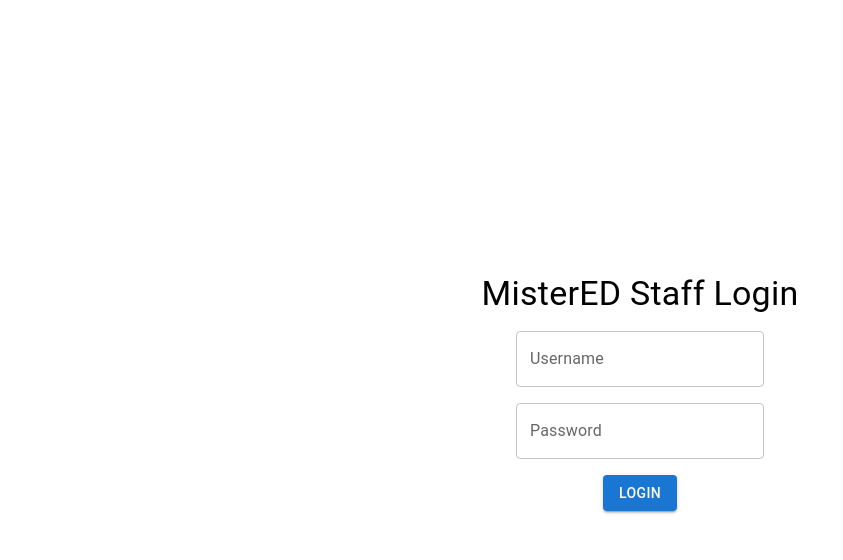
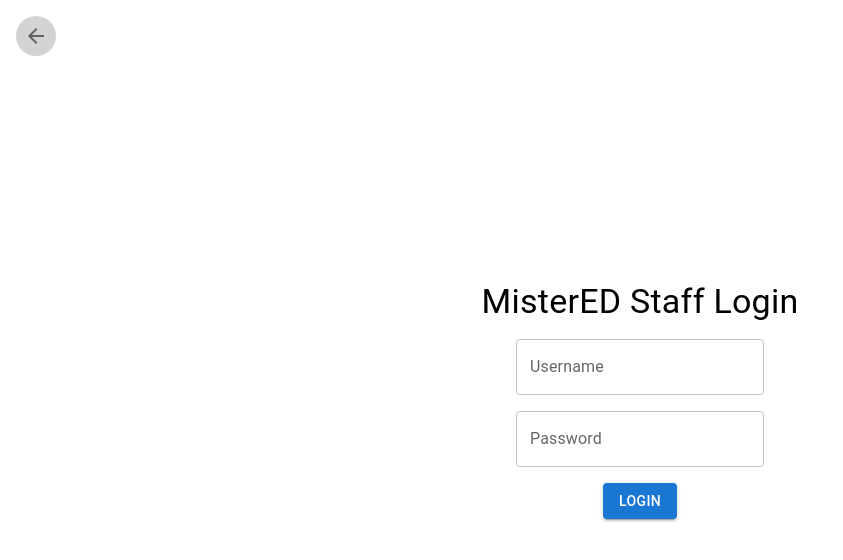
Before and after one commit to SENG-350-2024-fall/Team-1, a React (Create React App) app in the folder app/frontend/: page /staff-login in a window 1280 px wide. Shown: the top 560 px of the page, without its empty margins (0-843 px from the left). Built offline with nearby package versions, Linux system fonts and the light colour scheme.

Commit message:
integrate login button with api

```diff
--- a/app/frontend/package.json
+++ b/app/frontend/package.json
@@ -5,6 +5,7 @@
   "dependencies": {
     "@emotion/react": "^11.13.3",
     "@emotion/styled": "^11.13.0",
+    "@mui/icons-material": "^6.1.4",
     "@mui/material": "^6.1.4",
     "@mui/system": "^6.1.4",
     "@testing-library/jest-dom": "^5.17.0",
--- a/app/frontend/src/App.js
+++ b/app/frontend/src/App.js
@@ -1,5 +1,5 @@
-import React from 'react';
-import AppRoutes from './routes/Routes';
+import React from "react";
+import AppRoutes from "./routes/Routes";
 
 function App() {
   return (
--- a/app/frontend/src/components/dashboard/index.jsx
+++ b/app/frontend/src/components/dashboard/index.jsx
@@ -1,10 +1,29 @@
-import { Grid2 } from '@mui/material';
+import { Grid2, Typography, Button } from '@mui/material';
+import { useAuth } from "../../context/AuthContext";
 
 const Dashboard = () => {
+  const { logout } = useAuth();
+
   return (
-    <Grid2>
-      Dashboard
+    <Grid2
+    container
+    direction="column"
+    alignItems="center"
+    justifyContent="center"
+    spacing={2}
+    style={{ minHeight: "100vh" }}
+  >
+    <Grid2 item>
+      <Typography variant="h4" component="h1" align="center">
+        Welcome to MisterED
+      </Typography>
     </Grid2>
+    <Grid2 item>
+      <Button variant="contained" color="primary" fullWidth onClick={logout}>
+        Logout
+      </Button>
+    </Grid2>
+  </Grid2>
   );
 };
 
--- a/app/frontend/src/components/home/index.jsx
+++ b/app/frontend/src/components/home/index.jsx
@@ -1,11 +1,11 @@
-import { Grid, Button, Typography } from '@mui/material';
+import { Grid2, Button, Typography } from '@mui/material';
 import { useNavigate } from 'react-router-dom'; // Import useNavigate for navigation
 
 const LandingPage = () => {
   const navigate = useNavigate(); // useNavigate hook for programmatic navigation
 
   return (
-    <Grid
+    <Grid2
       container
       direction="column"
       alignItems="center"
@@ -13,13 +13,13 @@ const LandingPage = () => {
       spacing={2}
       style={{ minHeight: '100vh' }}
     >
-      <Grid item>
+      <Grid2 item>
         <Typography variant="h4" component="h1" align="center">
-          Welcome Mister ED
+          Mister ED
         </Typography>
-      </Grid>
+      </Grid2>
 
-      <Grid item>
+      <Grid2 item>
         <Button
           variant="contained"
           color="primary"
@@ -28,9 +28,9 @@ const LandingPage = () => {
         >
           Patient Login
         </Button>
-      </Grid>
+      </Grid2>
 
-      <Grid item>
+      <Grid2 item>
         <Button
           variant="contained"
           color="secondary"
@@ -39,8 +39,8 @@ const LandingPage = () => {
         >
           Staff Login
         </Button>
-      </Grid>
-    </Grid>
+      </Grid2>
+    </Grid2>
   );
 };
 
--- a/app/frontend/src/components/patientLogin/index.jsx
+++ b/app/frontend/src/components/patientLogin/index.jsx
@@ -1,8 +1,16 @@
-import { Grid, TextField, Button, Typography } from '@mui/material';
+import { Grid2, TextField, Button, Typography, IconButton } from '@mui/material';
+import ArrowBackIcon from '@mui/icons-material/ArrowBack';
+import { useNavigate } from 'react-router-dom';
 
-const patientLogin = () => {
+const PatientLogin = () => {
+  const navigate = useNavigate();
+
+  const handleBack = () => {
+    navigate('/home');
+  };
+
   return (
-    <Grid
+    <Grid2
       container
       direction="column"
       alignItems="center"
@@ -10,20 +18,31 @@ const patientLogin = () => {
       spacing={2}
       style={{ minHeight: '100vh' }}
     >
-      <Grid item>
+       <IconButton
+        onClick={handleBack}
+        style={{
+          position: 'absolute',
+          top: 16,
+          left: 16,
+          backgroundColor: 'lightgray',
+        }}
+      >
+        <ArrowBackIcon />
+      </IconButton>
+      <Grid2 item>
         <Typography variant="h4" component="h1" align="center">
-         MisterED Staff Login
+         MisterED Patient Login
         </Typography>
-      </Grid>
-      <Grid item>
+      </Grid2>
+      <Grid2 item>
         <TextField
           label="Health Care Number"
           type="healthCareNumber"
           variant="outlined"
           fullWidth
         />
-      </Grid>
-      <Grid item>
+      </Grid2>
+      <Grid2 item>
         <Button
           variant="contained"
           color="primary"
@@ -31,9 +50,9 @@ const patientLogin = () => {
         >
           Login
         </Button>
-      </Grid>
-    </Grid>
+      </Grid2>
+    </Grid2>
   );
 };
 
-export default patientLogin;
+export default PatientLogin;
--- a/app/frontend/src/components/staffLogin/index.jsx
+++ b/app/frontend/src/components/staffLogin/index.jsx
@@ -1,45 +1,70 @@
-import { Grid, TextField, Button, Typography } from '@mui/material';
+import {
+  Grid2,
+  TextField,
+  Button,
+  Typography,
+  IconButton,
+} from "@mui/material";
+import { useAuth } from "../../context/AuthContext";
+import { useNavigate } from "react-router-dom";
+import ArrowBackIcon from "@mui/icons-material/ArrowBack";
 
 const StaffLogin = () => {
+  const navigate = useNavigate();
+  const { setUsername, setPassword, login } = useAuth();
+
+  const handleBack = () => {
+    navigate("/home");
+  };
+
   return (
-    <Grid
+    <Grid2
       container
       direction="column"
       alignItems="center"
       justifyContent="center"
       spacing={2}
-      style={{ minHeight: '100vh' }}
+      style={{ minHeight: "100vh" }}
     >
-      <Grid item>
+      <IconButton
+        onClick={handleBack}
+        style={{
+          position: "absolute",
+          top: 16,
+          left: 16,
+          backgroundColor: "lightgray",
+        }}
+      >
+        <ArrowBackIcon />
+      </IconButton>
+      <Grid2 item>
         <Typography variant="h4" component="h1" align="center">
-         MisterED Staff Login
+          MisterED Staff Login
         </Typography>
-      </Grid>
-      <Grid item>
+      </Grid2>
+      <Grid2 item>
         <TextField
           label="Username"
           variant="outlined"
           fullWidth
+          onChange={(e) => setUsername(e.target.value)}
         />
-      </Grid>
-      <Grid item>
+      </Grid2>
+      <Grid2 item>
         <TextField
           label="Password"
           type="password"
           variant="outlined"
           fullWidth
+          onChange={(e) => setPassword(e.target.value)}
         />
-      </Grid>
-      <Grid item>
-        <Button
-          variant="contained"
-          color="primary"
-          fullWidth
-        >
+      </Grid2>
+      <Grid2 item>
+        <Button variant="contained" color="primary" fullWidth onClick={login}>
           Login
         </Button>
-      </Grid>
-    </Grid>
+      </Grid2>
+    </Grid2>
   );
 };
 
--- a/app/frontend/src/context/AuthContext.jsx
+++ b/app/frontend/src/context/AuthContext.jsx
@@ -1,4 +1,5 @@
-import { createContext, useContext, useState } from 'react';
+import { createContext, useContext, useState } from "react";
+import { useNavigate } from "react-router-dom";
 
 const AuthContext = createContext();
 
@@ -6,17 +7,38 @@ export const useAuth = () => useContext(AuthContext);
 
 export const AuthProvider = ({ children }) => {
   const [isAuthenticated, setIsAuthenticated] = useState(false);
+  const [username, setUsername] = useState("");
+  const [password, setPassword] = useState("");
+  const navigate = useNavigate();
 
-  const login = (token) => {
-    return null;
+  const login = async () => {
+    try {
+      const response = await fetch("http://localhost:5000/api/login", {
+        method: "POST",
+        headers: {
+          "Content-Type": "application/json",
+        },
+        body: JSON.stringify({ username, password }),
+      });
+
+      if (response.ok) {
+        setIsAuthenticated(true);
+        navigate("/")
+      }
+    } catch (error) {
+      console.error("Login failed:", error);
+    }
   };
 
   const logout = () => {
-    return null;
+    setIsAuthenticated(false);
+    navigate("/home")
   };
 
   return (
-    <AuthContext.Provider value={{ isAuthenticated, login, logout }}>
+    <AuthContext.Provider
+      value={{ isAuthenticated, login, logout, setUsername, setPassword }}
+    >
       {children}
     </AuthContext.Provider>
   );
```
Also changed, not shown: app/frontend/src/routes/Routes.jsx (+8 -8 lines), 1 other file (tests, documents, lock files or other folders).
